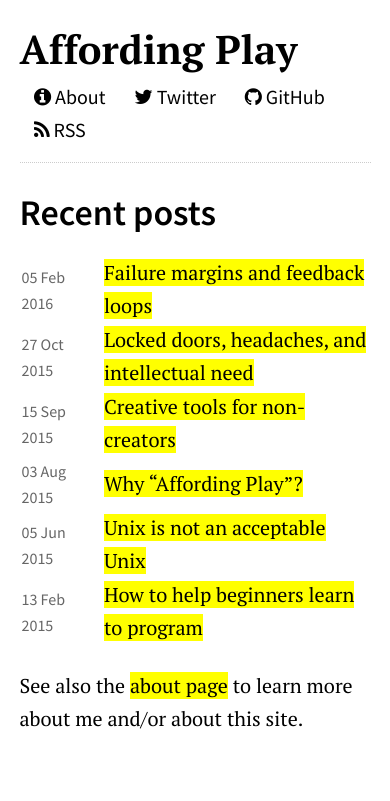
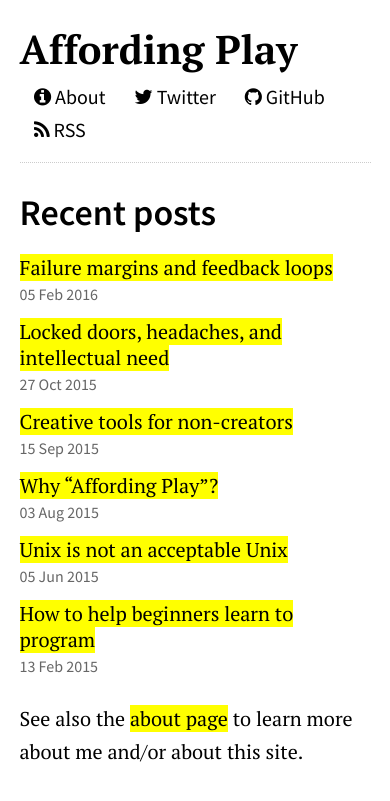
Before and after one commit to mkremins/mkremins.github.io, a Jekyll site: the page built from index.html, in a window 390 px wide. Shown: the top 801 px of the page. Built offline with Jekyll 4.4.1, drawn with Linux system fonts in a browser that asks for light colours; nearby versions of some CDN libraries.

Commit message:
better layout for recent posts on narrow screens

```diff
--- a/css/styles.css
+++ b/css/styles.css
@@ -88,6 +88,11 @@ article {
   padding-top: 2rem;
   width: 660px;
 }
+
+.posts { border-spacing: 2px; display: table; margin-bottom: 1.5rem; }
+.post-listing { display: table-row; }
+.post-listing > * { display: table-cell; }
+.post-listing > .date { padding-right: 1.5rem; vertical-align: middle; }
 
 .sidebar {
   font-size: 1.1rem;
@@ -207,13 +212,11 @@ code {
   color: #666;
   font-family: 'Source Sans Pro', sans-serif;
   font-size: 1rem;
-  margin-left: 0.5rem;
 }
 
 article > .date {
   font-size: 1.1rem;
   margin-bottom: 1.5rem;
-  margin-left: 0;
 }
 
 .twitter-tweet {
@@ -232,3 +235,9 @@ article > .date {
   img { width: 90%; } /* TODO come up with a better solution for responsive images */
   .site-footer { display: none; }
 }
+
+@media (max-width: 640px) {
+  .posts { display: block; }
+  .post-listing { display: flex; flex-flow: column-reverse; margin-bottom: 0.75rem; }
+  .post-listing > .title { line-height: 1.3; }
+}
--- a/index.html
+++ b/index.html
@@ -1,12 +1,12 @@
 ---
 title: Recent posts
 ---
-<table>
+<div class="posts">
   {% for post in site.posts %}
-  <tr>
-    <td class="date" style="padding-right:1.5rem">{{ post.date | date_to_string }}</td>
-    <td><a href="{{ post.url }}">{{ post.title }}</a></td>
-  </tr>
+  <div class="post-listing">
+    <div class="date">{{ post.date | date_to_string }}</div>
+    <div class="title"><a href="{{ post.url }}">{{ post.title }}</a></div>
+  </div>
   {% endfor %}
-</table>
+</div>
 <p>See also the <a href="/about">about page</a> to learn more about me and/or about this site.</p>
```
